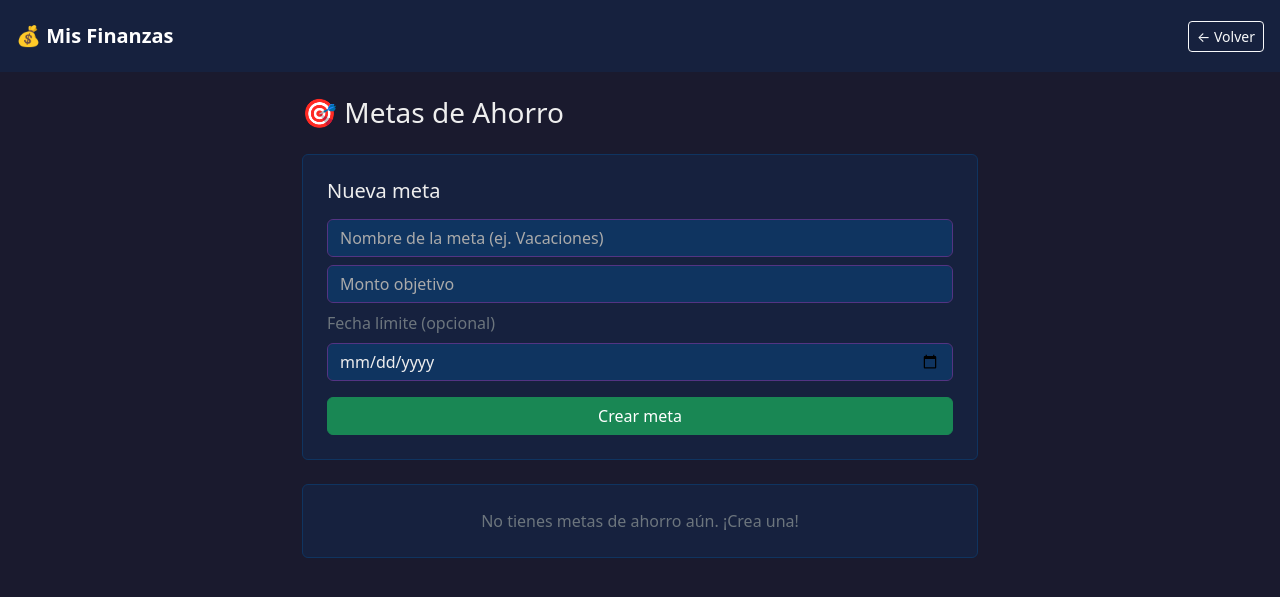
After one commit to Pablo2407/finanzas, a Flask app: page /metas in a window 1280 px wide. The commit adds this page. Shown: the top 597 px of the page. Run offline with Flask 3, Linux system fonts and the light colour scheme; a user stored in the database is signed in.

Commit message:
metas de ahorro agregadas

```diff
--- a/app.py
+++ b/app.py
@@ -1,7 +1,7 @@
 from flask import Flask, render_template, request, redirect, url_for, flash
 from flask_login import LoginManager, login_user, logout_user, login_required, current_user
 from werkzeug.security import generate_password_hash, check_password_hash
-from models import db, Usuario, Transaccion, Presupuesto, Categoria, Recurrente
+from models import db, Usuario, Transaccion, Presupuesto, Categoria, Recurrente, Meta
 from itsdangerous import URLSafeTimedSerializer
 
 
@@ -631,5 +631,49 @@ def buscar():
         tipo_filtro=tipo_filtro
     )
 
+@app.route('/metas')
+@login_required
+def metas():
+    metas = Meta.query.filter_by(usuario_id=current_user.id).all()
+    return render_template('metas.html', metas=metas)
+
+@app.route('/metas/agregar', methods=['POST'])
+@login_required
+def agregar_meta():
+    from datetime import datetime
+    fecha_limite = request.form.get('fecha_limite')
+    nueva = Meta(
+        nombre=request.form['nombre'],
+        monto_objetivo=float(request.form['monto_objetivo']),
+        fecha_limite=datetime.strptime(fecha_limite, '%Y-%m-%d') if fecha_limite else None,
+        usuario_id=current_user.id
+    )
+    db.session.add(nueva)
+    db.session.commit()
+    return redirect(url_for('metas'))
+
+@app.route('/metas/abonar/<int:id>', methods=['POST'])
+@login_required
+def abonar_meta(id):
+    meta = Meta.query.get_or_404(id)
+    if meta.usuario_id != current_user.id:
+        return redirect(url_for('metas'))
+    monto = float(request.form['monto'])
+    meta.monto_actual += monto
+    if meta.monto_actual >= meta.monto_objetivo:
+        meta.completada = True
+    db.session.commit()
+    return redirect(url_for('metas'))
+
+@app.route('/metas/eliminar/<int:id>')
+@login_required
+def eliminar_meta(id):
+    meta = Meta.query.get_or_404(id)
+    if meta.usuario_id != current_user.id:
+        return redirect(url_for('metas'))
+    db.session.delete(meta)
+    db.session.commit()
+    return redirect(url_for('metas'))
+
 if __name__ == '__main__':
     app.run(debug=True)
--- a/templates/index.html
+++ b/templates/index.html
@@ -49,6 +49,7 @@
                 <a href="/categorias" class="btn btn-outline-light btn-sm">🏷️ Categorías</a>
                 <a href="/recurrentes" class="btn btn-outline-light btn-sm">📆 Recurrentes</a>
                 <a href="/buscar" class="btn btn-outline-light btn-sm">🔍 Buscar</a>
+                <a href="/metas" class="btn btn-outline-light btn-sm">🎯 Metas</a>
                 <a href="/logout" class="btn btn-outline-danger btn-sm">Cerrar sesión</a>
             </div>
         </div>
--- /dev/null
+++ b/templates/metas.html
@@ -0,0 +1,83 @@
+<!DOCTYPE html>
+<html lang="es">
+<head>
+    <meta charset="UTF-8">
+    <meta name="viewport" content="width=device-width, initial-scale=1.0">
+    <title>Metas de Ahorro</title>
+    <link href="https://cdn.jsdelivr.net/npm/bootstrap@5.3.0/dist/css/bootstrap.min.css" rel="stylesheet">
+    <style>
+        body { background-color: #1a1a2e; color: #eee; }
+        .navbar { background-color: #16213e; }
+        .card { background-color: #16213e; border: 1px solid #0f3460; color: #eee; }
+        input { background-color: #0f3460 !important; color: #eee !important; border: 1px solid #533483 !important; }
+        input::placeholder { color: #aaa !important; }
+        .progress { background-color: #0f3460; height: 25px; border-radius: 10px; }
+        .meta-completada { border: 1px solid #4CAF50 !important; }
+    </style>
+</head>
+<body>
+    <nav class="navbar navbar-dark px-3 py-3 mb-4">
+        <span class="navbar-brand fw-bold fs-5">💰 Mis Finanzas</span>
+        <a href="/" class="btn btn-outline-light btn-sm">← Volver</a>
+    </nav>
+
+    <div class="container" style="max-width: 700px;">
+        <h3 class="mb-4">🎯 Metas de Ahorro</h3>
+
+        <div class="card p-4 mb-4">
+            <h5 class="mb-3">Nueva meta</h5>
+            <form action="/metas/agregar" method="POST">
+                <input type="text" name="nombre" class="form-control mb-2" placeholder="Nombre de la meta (ej. Vacaciones)" required>
+                <input type="number" name="monto_objetivo" class="form-control mb-2" placeholder="Monto objetivo" step="0.01" required>
+                <label class="form-label text-secondary">Fecha límite (opcional)</label>
+                <input type="date" name="fecha_limite" class="form-control mb-3">
+                <button type="submit" class="btn btn-success w-100">Crear meta</button>
+            </form>
+        </div>
+
+        {% if metas %}
+            {% for meta in metas %}
+            <div class="card p-4 mb-3 {{ 'meta-completada' if meta.completada }}">
+                <div class="d-flex justify-content-between align-items-center mb-2">
+                    <h5 class="mb-0">
+                        {{ '✅' if meta.completada else '🎯' }} {{ meta.nombre }}
+                    </h5>
+                    <a href="/metas/eliminar/{{ meta.id }}" onclick="return confirm('¿Eliminar meta?')" class="btn btn-outline-danger btn-sm">🗑️</a>
+                </div>
+
+                <div class="d-flex justify-content-between mb-2">
+                    <span class="text-secondary">Progreso</span>
+                    <span>${{ meta.monto_actual }} / ${{ meta.monto_objetivo }}</span>
+                </div>
+
+                <div class="progress mb-3">
+                    <div class="progress-bar {{ 'bg-success' if meta.completada else 'bg-primary' }}"
+                         style="width: {{ [((meta.monto_actual / meta.monto_objetivo) * 100)|int, 100]|min }}%">
+                        {{ [((meta.monto_actual / meta.monto_objetivo) * 100)|int, 100]|min }}%
+                    </div>
+                </div>
+
+                {% if meta.fecha_limite %}
+                <p class="text-secondary mb-2">📅 Fecha límite: {{ meta.fecha_limite.strftime('%d/%m/%Y') }}</p>
+                {% endif %}
+
+                {% if not meta.completada %}
+                <form action="/metas/abonar/{{ meta.id }}" method="POST" class="d-flex gap-2">
+                    <input type="number" name="monto" class="form-control" placeholder="Abonar monto" step="0.01" required>
+                    <button type="submit" class="btn btn-success">💰 Abonar</button>
+                </form>
+                {% else %}
+                <p class="text-success fw-bold text-center">¡Meta completada! 🎉</p>
+                {% endif %}
+            </div>
+            {% endfor %}
+        {% else %}
+            <div class="card p-4 text-center text-secondary">
+                No tienes metas de ahorro aún. ¡Crea una!
+            </div>
+        {% endif %}
+    </div>
+
+    <script src="https://cdn.jsdelivr.net/npm/bootstrap@5.3.0/dist/js/bootstrap.bundle.min.js"></script>
+</body>
+</html>
```
Also changed, not shown: models.py (+9 -0 lines), instance/finanzas.db.
